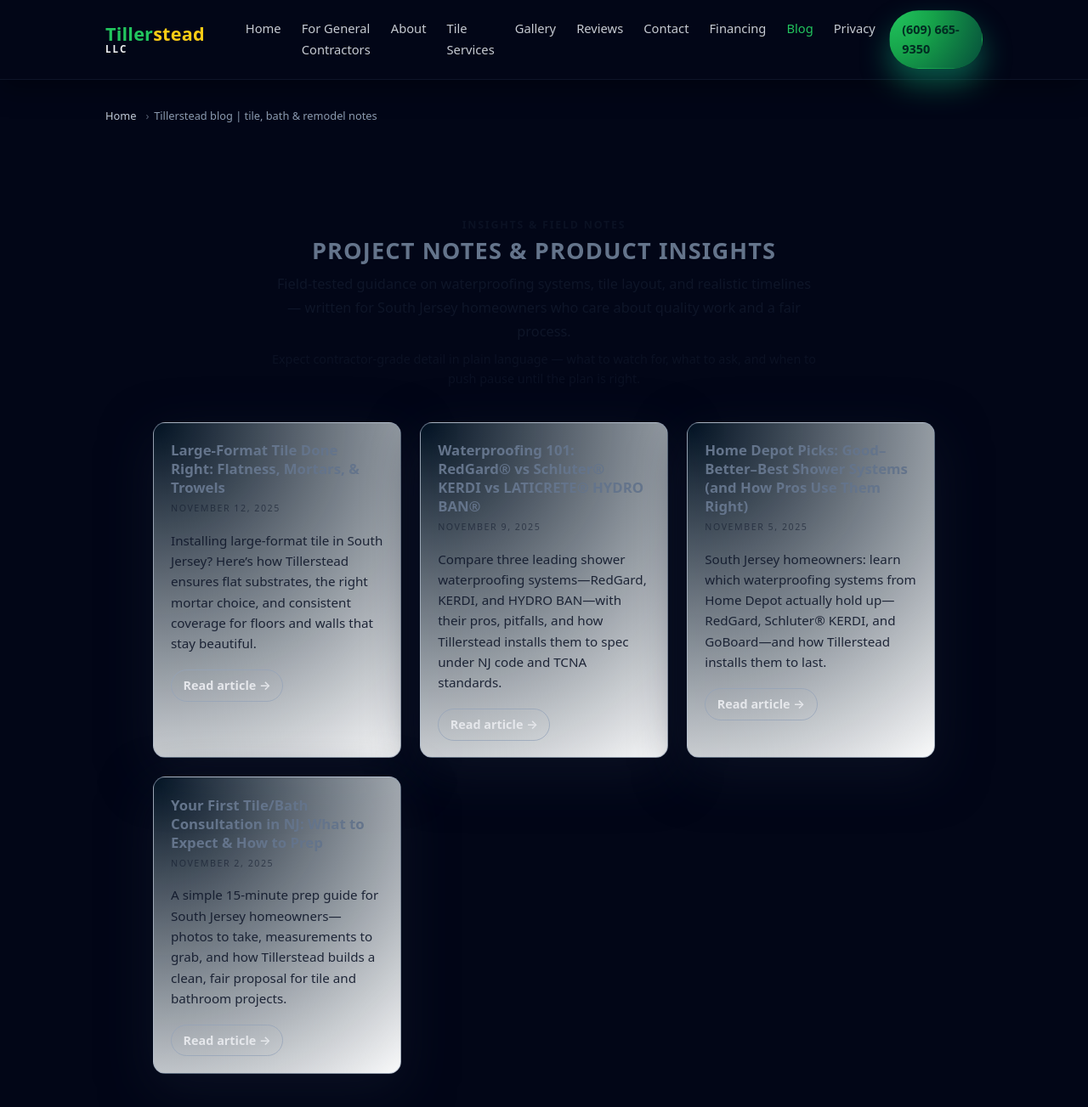
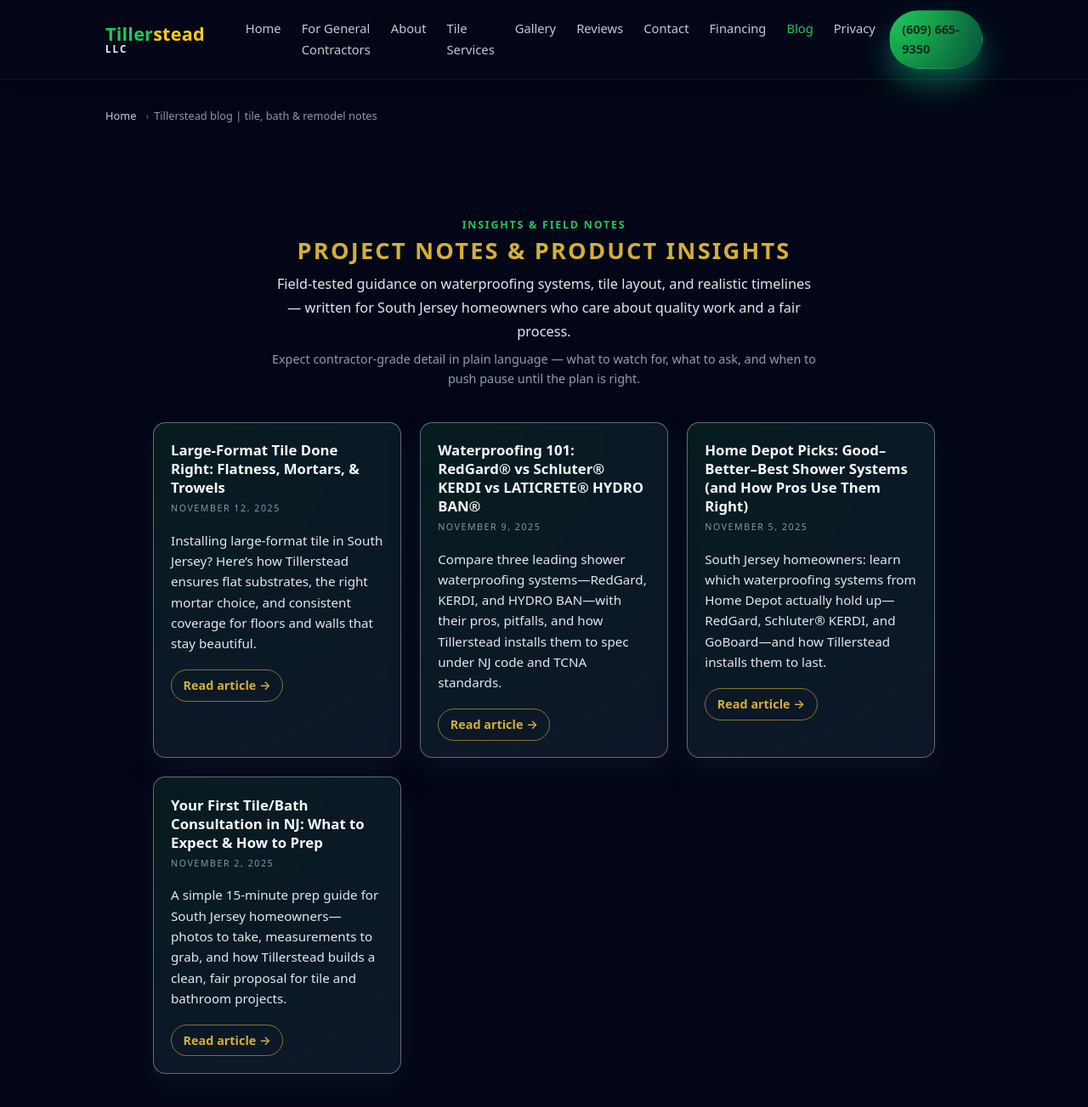
Before and after one commit to XTX33/Tillerstead-site, a Jekyll site: the page built from pages/blog.html, in a window 1280 px wide and 1400 px high, scrolled down 191 px. Shown: the top 1303 px of the window at 85% size. Built offline with Jekyll 4.4.1, drawn with Linux system fonts in a browser that asks for light colours.

Commit message:
Update blog.html

```diff
--- a/pages/blog.html
+++ b/pages/blog.html
@@ -65,11 +65,16 @@ body_class: page-blog
 
   </div>
 </section>
+
 <style>
   /* =======================================
      Tillerstead — Blog Index Styling
      Applies when body has .page-blog
      ======================================= */
+
+  body.page-blog {
+    background: #020617; /* deep navy shell */
+  }
 
   .page-blog .blog-index {
     padding: 3rem 1.25rem 3.5rem;
@@ -92,27 +97,27 @@ body_class: page-blog
     letter-spacing: 0.14em;
     font-size: 0.78rem;
     margin-bottom: 0.3rem;
-    color: rgba(15, 23, 42, 0.65);
+    color: #22c55e; /* emerald accent */
   }
 
   .page-blog .blog-hero h1 {
     margin: 0 0 0.65rem;
     font-size: 1.7rem;
-    letter-spacing: 0.04em;
+    letter-spacing: 0.08em;
     text-transform: uppercase;
-    color: var(--brand-ink, #111827);
+    color: rgba(212, 175, 55, 1); /* brass headline */
   }
 
   .page-blog .blog-hero .lead {
     font-size: 1.02rem;
     line-height: 1.7;
-    color: rgba(15, 23, 42, 0.9);
+    color: #e5e7eb;
     margin-bottom: 0.4rem;
   }
 
   .page-blog .blog-hero .microcopy {
     font-size: 0.9rem;
-    color: rgba(15, 23, 42, 0.7);
+    color: rgba(148, 163, 184, 0.96);
     margin: 0.35rem 0 0;
   }
 
@@ -137,9 +142,8 @@ body_class: page-blog
     border-radius: 0.9rem;
     border: 1px solid rgba(148, 163, 184, 0.6);
     padding: 1.35rem 1.25rem 1.2rem;
-    background: radial-gradient(circle at top left,
-                rgba(15, 163, 177, 0.08),
-                rgba(249, 250, 251, 1));
+    background:
+      radial-gradient(circle at top left, rgba(34, 197, 94, 0.12), rgba(15, 23, 42, 0.98));
     display: flex;
     flex-direction: column;
     gap: 0.5rem;
@@ -148,15 +152,16 @@ body_class: page-blog
       transform 0.18s ease,
       border-color 0.18s ease,
       background 0.18s ease;
+    color: #e5e7eb;
+    box-shadow: 0 12px 30px rgba(15, 23, 42, 0.7);
   }
 
   .page-blog .blog-card:hover {
-    border-color: var(--brand-brass, #b8922f);
-    box-shadow: 0 10px 24px rgba(15, 23, 42, 0.14);
+    border-color: rgba(212, 175, 55, 1);
+    box-shadow: 0 16px 38px rgba(15, 23, 42, 0.85);
     transform: translateY(-2px);
-    background: radial-gradient(circle at top left,
-                rgba(15, 163, 177, 0.12),
-                #ffffff);
+    background:
+      radial-gradient(circle at top left, rgba(212, 175, 55, 0.18), rgba(15, 23, 42, 1));
   }
 
   /* --- Card Header --- */
@@ -173,7 +178,7 @@ body_class: page-blog
 
   .page-blog .blog-card-title a {
     text-decoration: none;
-    color: var(--brand-ink, #111827);
+    color: #f9fafb;
     position: relative;
   }
 
@@ -184,7 +189,7 @@ body_class: page-blog
     bottom: -0.08em;
     width: 0;
     height: 2px;
-    background: var(--brand-brass, #b8922f);
+    background: rgba(212, 175, 55, 1);
     transition: width 0.18s ease;
   }
 
@@ -197,7 +202,7 @@ body_class: page-blog
     font-size: 0.8rem;
     letter-spacing: 0.12em;
     text-transform: uppercase;
-    color: rgba(15, 23, 42, 0.55);
+    color: rgba(148, 163, 184, 0.9);
   }
 
   /* --- Excerpt / CTA --- */
@@ -206,7 +211,7 @@ body_class: page-blog
     margin: 0.3rem 0 0.2rem;
     font-size: 0.95rem;
     line-height: 1.6;
-    color: rgba(15, 23, 42, 0.9);
+    color: #e5e7eb;
   }
 
   .page-blog .blog-card-cta {
@@ -216,6 +221,13 @@ body_class: page-blog
   .page-blog .blog-card-cta .btn.btn-ghost {
     font-size: 0.9rem;
     padding: 0.4rem 0.85rem;
+    color: rgba(212, 175, 55, 1);
+    border-color: rgba(212, 175, 55, 0.6);
+  }
+
+  .page-blog .blog-card-cta .btn.btn-ghost:hover {
+    border-color: rgba(212, 175, 55, 1);
+    background: rgba(212, 175, 55, 0.08);
   }
 
   /* --- Empty State --- */
@@ -224,5 +236,6 @@ body_class: page-blog
     max-width: 30rem;
     margin: 2rem auto 0;
     text-align: center;
+    color: rgba(148, 163, 184, 0.96);
   }
 </style>
```
